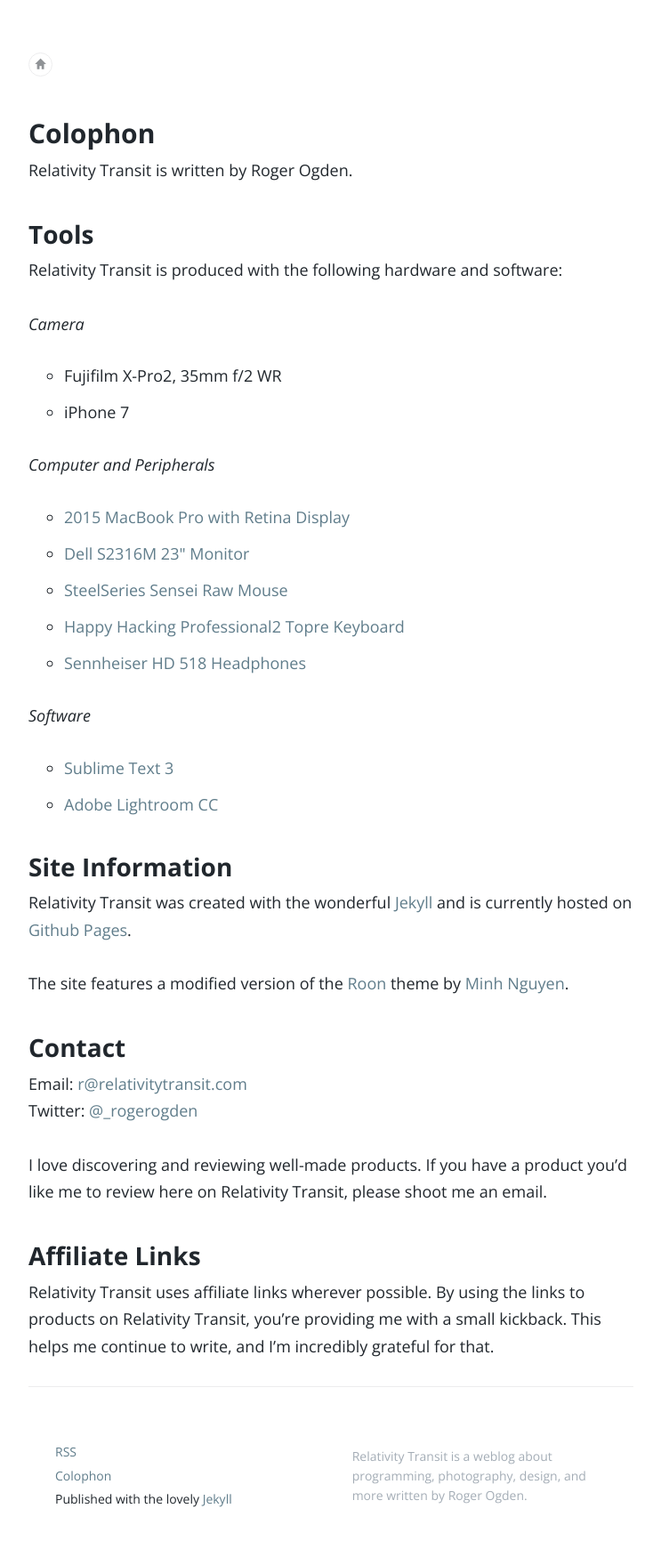
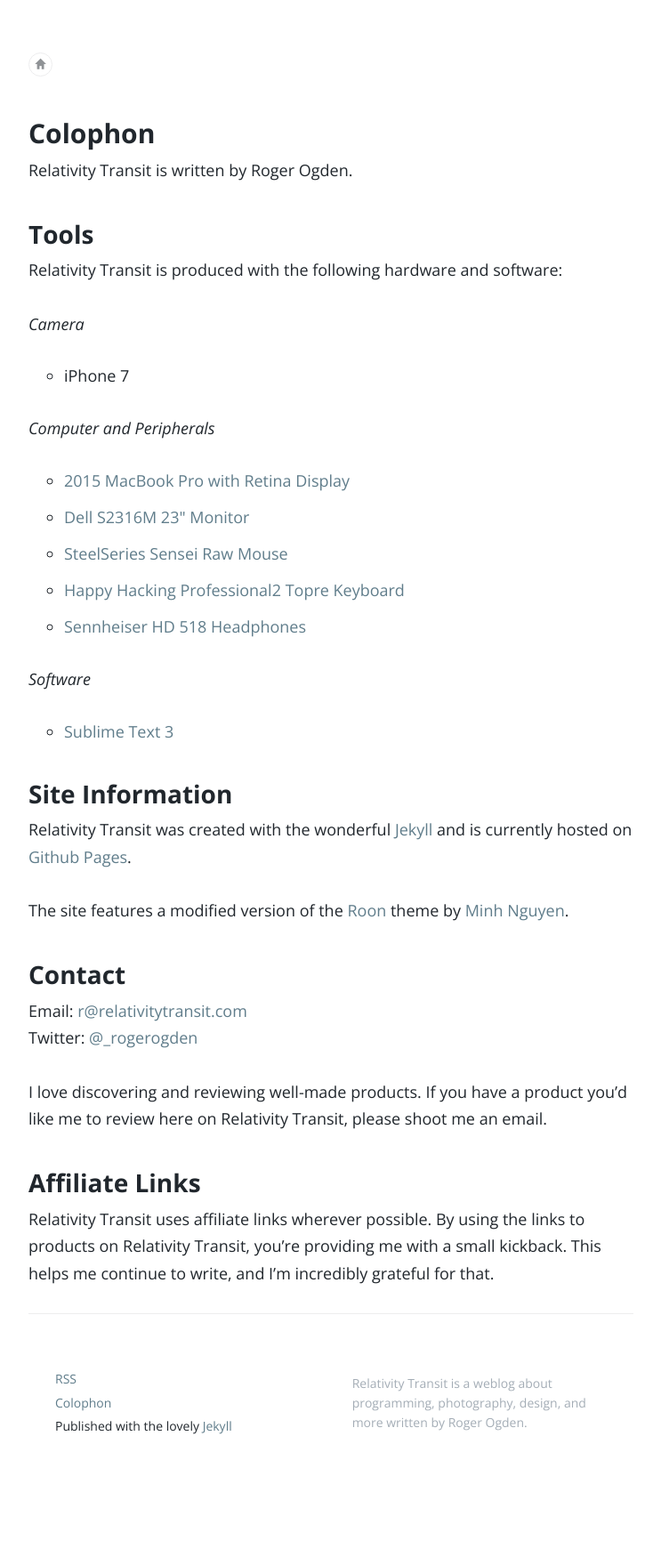
Before and after one commit to rogerogden/blog, a Jekyll site: the page built from colophon.html, in a window 1280 px wide. Shown: the whole page at 89% size, without its empty margins (268-1011 px from the left). Built offline with Jekyll 4.4.1, drawn with Linux system fonts in a browser that asks for light colours; after the commit the page ends 1677 px from its top, so only the background shows below that.

Commit message:
Updated Colophon

```diff
--- a/colophon.html
+++ b/colophon.html
@@ -12,7 +12,6 @@
 <p><em>Camera</em></p>
 
 <ul>
-<li>Fujifilm X-Pro2, 35mm f/2 WR</li>
 <li>iPhone 7</li>
 </ul>
 
@@ -30,7 +29,6 @@
 
 <ul>
 <li><a href="http://www.sublimetext.com/3">Sublime Text 3</a></li>
-<li><a href="http://www.adobe.com/ca/products/photoshop-lightroom.html">Adobe Lightroom CC</a></li>
 </ul>
 
 <h2>Site Information</h2>
```
